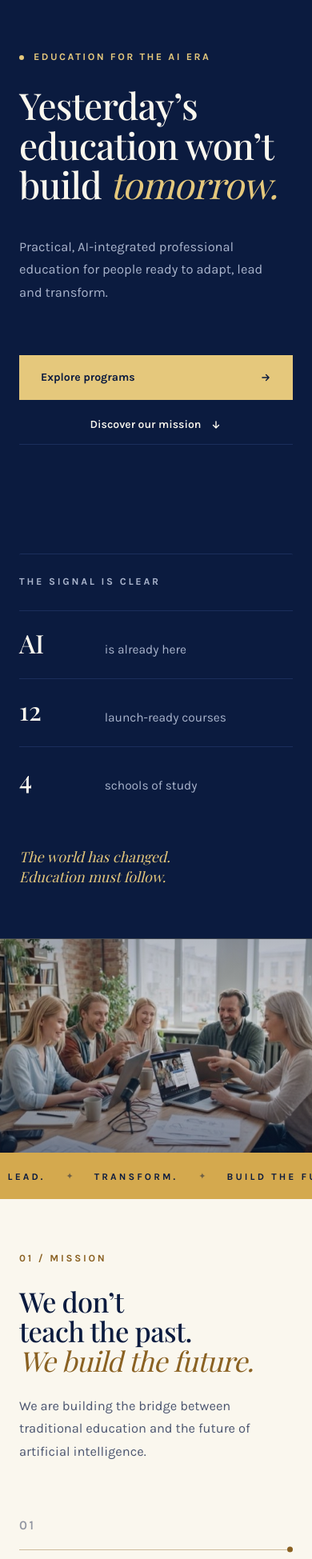
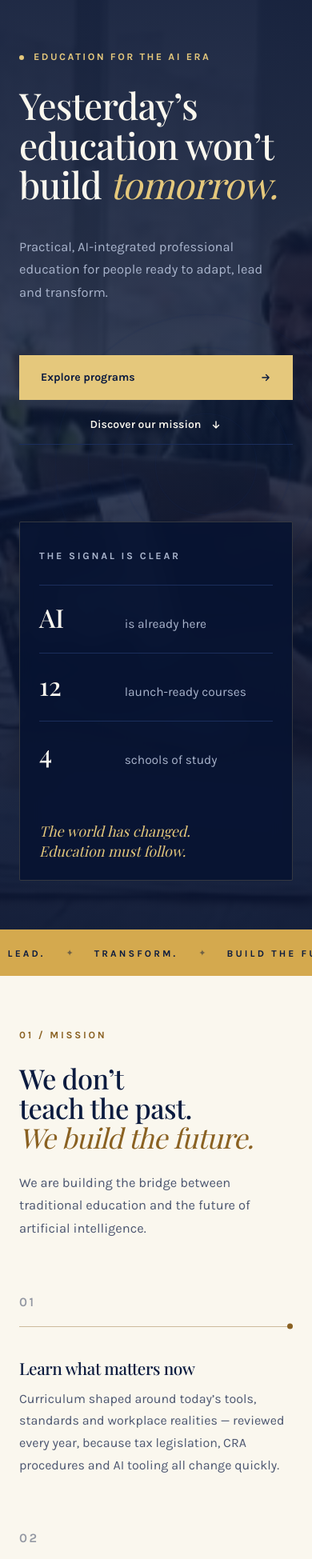
Before and after one commit to artoscarleo/arsc-college, a PHP site: page /index.php in a window 390 px wide. Shown: the part 88-2037 px from the top of the page at 80% size. Run offline with PHP 8.4, Linux system fonts and the light colour scheme; some web fonts are replaced.

Commit message:
Revert "Show the hero photo properly on phones"
This reverts commit 5805ce9bc820fb798c8edf3f83af975e6460f407.

```diff
--- a/assets/site.css
+++ b/assets/site.css
@@ -901,45 +901,14 @@ td strong { color: var(--navy); }
 
   /* Sections tighten so a phone isn't scrolling through empty bands. */
   section { padding-block: var(--sp-xl); }
-  /* --- hero photo on phones -------------------------------------------
-     As a full-bleed background the photo is scaled by height, so only ~32%
-     of its width survives the crop: the group gets sliced and a single face
-     ends up marooned behind the paragraph. Below 560px the photo therefore
-     stops being a background and becomes a real image band beneath the
-     copy, where the whole table is visible and the people read as people.
-     Flex order does the moving so the markup stays identical.
-     -------------------------------------------------------------------- */
-  .hero {
-    display: flex; flex-direction: column;
-    padding-block: clamp(56px, 14vw, 84px) 0;
-  }
-  .hero .shell { order: 1; }
-  .hero .rings { display: none; }
-
-  .hero-photo {
-    order: 2; position: relative; inset: auto;
-    width: 100%; aspect-ratio: 16 / 11;
-    margin-top: var(--sp-xl);
-    border-top: 1px solid rgba(229, 200, 124, 0.22);
-  }
-  .hero-photo img {
-    object-position: 50% 42%;
-    filter: saturate(0.9) contrast(1.02);
-  }
-  /* Only a light wash now — nothing sits on top, so the photo can be seen. */
+  .hero { padding-block: clamp(56px, 14vw, 84px) clamp(60px, 15vw, 94px); }
+  .hero-photo img { object-position: 62% 40%; }
   .hero-photo::after {
-    background: linear-gradient(to bottom,
-      rgba(11, 27, 63, 0.30) 0%,
-      rgba(11, 27, 63, 0.12) 45%,
-      rgba(11, 27, 63, 0.46) 100%);
-  }
-
-  /* The facts panel is back over flat navy, so it no longer needs its own
-     ground — the glass card would just look arbitrary here. */
-  .hero .facts {
-    background: transparent; backdrop-filter: none; -webkit-backdrop-filter: none;
-    border: 0; border-top: 1px solid var(--navy-line);
-    padding: 0; margin-top: var(--sp-lg);
+    background:
+      linear-gradient(to bottom,
+        rgba(7, 19, 49, 0.90) 0%,
+        rgba(7, 19, 49, 0.80) 45%,
+        rgba(7, 19, 49, 0.93) 100%);
   }
   .head { margin-bottom: var(--sp-xl); }
 
```
